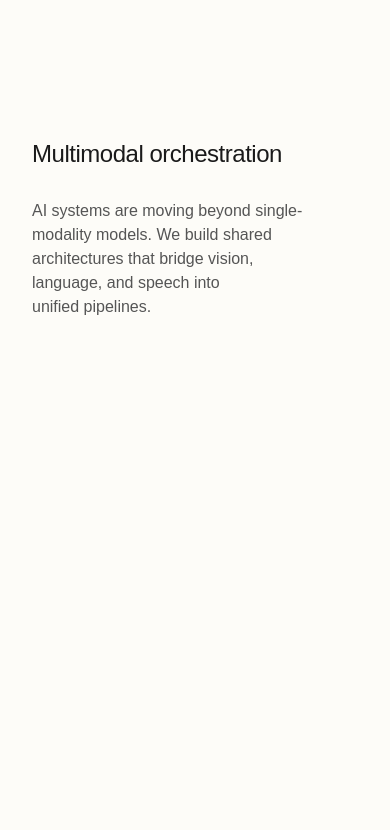
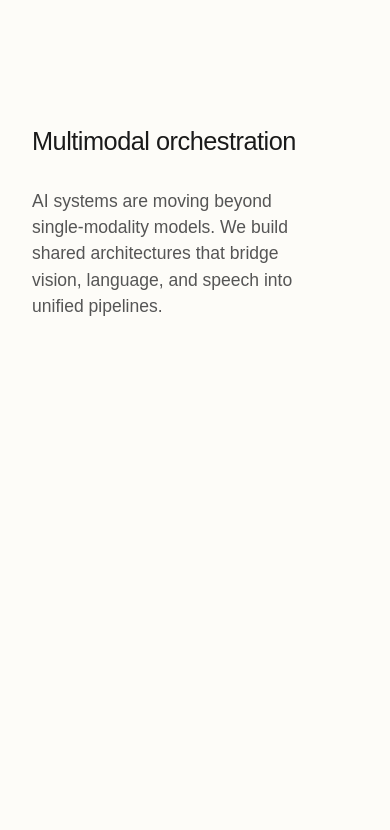
Before and after one commit to pendulum-ai/Pagenineteen2, a React (Vite) app: page / in a window 390 px wide. Shown: the part 6520-7350 px from the top of the page. Built offline with nearby package versions, Linux system fonts and the light colour scheme; a web font is replaced by a local one.

Commit message:
Implement fluid text scaling for scroll section on mobile

```diff
--- a/src/components/sections/ScrollSection.css
+++ b/src/components/sections/ScrollSection.css
@@ -204,4 +204,12 @@
   .scroll-text-block p {
     text-shadow: none;
   }
+
+  .scroll-text-block h3 {
+    font-size: clamp(1.5rem, 6.5vw, 2.5rem);
+  }
+
+  .scroll-text-block p {
+    font-size: clamp(1rem, 4.5vw, 1.3rem);
+  }
 }
```
